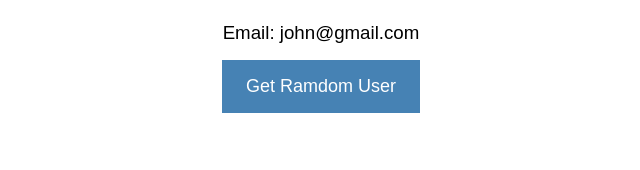
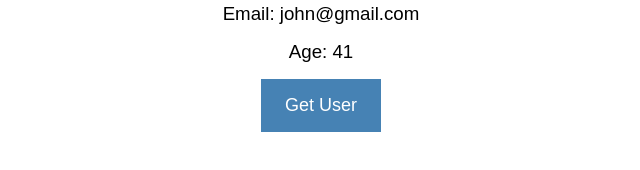
Before and after one commit to gulam101/Random-User-Generator, a plain HTML site: page index.html in a window 1280 px wide. Shown: the part 522-692 px from the top of the page, without its empty margins (319-959 px from the left). Drawn offline with nearby package versions, Linux system fonts and the light colour scheme.

Commit message:
Fixed API Issue, Corrected Typo + Added Age

```diff
--- a/index.html
+++ b/index.html
@@ -12,7 +12,8 @@
         <img :class="gender" v-bind:src="picture" v-bind:alt="`${firstName}  ${lastName}`">
         <h1>{{firstName}} {{lastName}}</h1>
         <h3>Email: {{email}}</h3>
-        <button v-on:click="getUser()" v-bind:class="gender">Get Ramdom User</button>
+        <h3>Age: {{DoB}}</h3>
+        <button v-on:click="getUser()" v-bind:class="gender">Get User</button>
     </div>
 
 
--- a/script.js
+++ b/script.js
@@ -7,6 +7,7 @@ const app = Vue.createApp({
             email: 'john@gmail.com',
             gender: 'male',
             picture: 'https://randomuser.me/api/portraits/men/82.jpg',
+            DoB: '41',
         }
     },
     methods: {
@@ -14,15 +15,19 @@ const app = Vue.createApp({
             const res = await fetch('https://randomuser.me/api')
             const { results } = await res.json()
 
+            console.log(results)
 
             // using the 'This' keyword allows us to access the data
             this.firstName = results[0].name.first
             this.lastName = results[0].name.last
-            this.email = results[0].name.email
-            this.gender = results[0].name.gender
-            this.picture = results[0].name.picture
+            this.email = results[0].email
+            this.gender = results[0].gender
+            this.picture = results[0].picture.large
+            this.DoB = results[0].dob.age
         },
     },
+
+
 })
 
 app.mount('#script')
```
